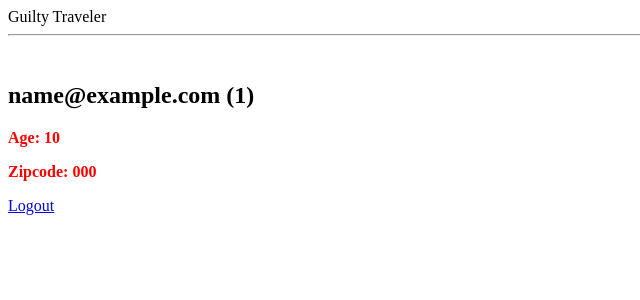
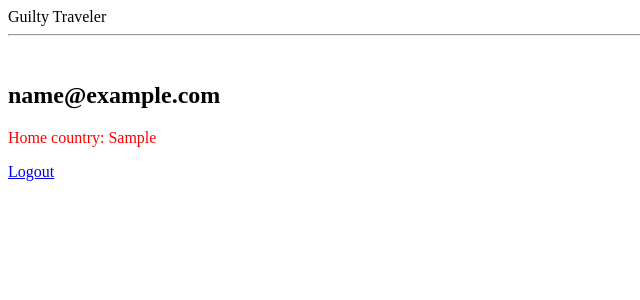
Before and after one commit to stalukda/escape_Trumps_America, a Flask app: page /users/1 in a window 1280 px wide. Shown: the top 300 px of the page, without its empty margins (0-640 px from the left). Run offline with Flask 2, Linux system fonts and the light colour scheme; tables that the repository leaves empty hold one stand-in row (values such as "Sample post").

Commit message:
update country_display w user info for session

```diff
--- a/model.py
+++ b/model.py
@@ -27,11 +27,13 @@ class User(db.Model):
     password = db.Column(db.String(64), nullable=True)
     age = db.Column(db.Integer, nullable=True)
     zipcode = db.Column(db.String(15), nullable=True)
+    home_country = db.Column(db.String(15), nullable=True)
 
     def __repr__(self):
-        return "<User user_id=%s fname=%s lname=%s>" % (self.user_id,
+        return "<User user_id=%s fname=%s lname=%s home_country=%s>" % (self.user_id,
                                                self.fname,
-                                               self.lname)
+                                               self.lname,
+                                               self.home_country)
 
 class Country(db.Model):
     """Countries to display on the website."""
--- a/server.py
+++ b/server.py
@@ -1,7 +1,7 @@
 from jinja2 import StrictUndefined
 from flask import Flask, render_template, request, flash, redirect, session
 from flask_debugtoolbar import DebugToolbarExtension
-from model import connect_to_db, db, User, Country
+from model import connect_to_db, db, User, Country, User_Country
 
 
 app = Flask(__name__)
@@ -9,8 +9,7 @@ app = Flask(__name__)
 # Required to use Flask sessions and the debug toolbar
 app.secret_key = "ABC"
 
-# Normally, if you use an undefined variable in Jinja2, it fails silently.
-# This is horrible. Fix this so that, instead, it raises an error.
+# Raises error if undefined variable in Jinja2
 app.jinja_env.undefined = StrictUndefined
 
 
@@ -32,7 +31,6 @@ def register_form():
 def register_process():
     """Process registration."""
 
-    # Get form variables
     fname = request.form['fname']
     lname = request.form['lname']
     email = request.form["email"]
@@ -64,7 +62,6 @@ def login_form():
 def login_process():
     """Process login."""
 
-    # Get form variables
     email = request.form["email"]
     password = request.form["password"]
 
@@ -139,6 +136,14 @@ def choose_countries():
 def compare_countries():
     """Compare the 3-5 chosen countries"""
 
+    user_id = session.get("user_id")
+
+    if user_id:
+        user = User.query.filter_by(user_id=user_id).first()
+    else:
+        pass
+
+    #find out what country they are from
     nations = request.args.getlist('countries')
     country_info = []
 
@@ -154,9 +159,7 @@ def compare_countries():
         else:
             pass
 
-
-
-    return render_template("country_display.html", country_info=country_info)
+    return render_template("country_display.html", country_info=country_info, user=user)
 
 
 
--- a/templates/register_form.html
+++ b/templates/register_form.html
@@ -23,6 +23,9 @@
     Zipcode:
     <input type="text" name="zipcode"> </br> </br>
 
+    Country:
+    <input type="text" name="home_country"> </br> </br>
+
     <input type="submit" name="submit_button">
 </form>
 
--- a/templates/user.html
+++ b/templates/user.html
@@ -2,10 +2,9 @@
 {% block content %}
 <br>
 <div class="well spaced" style="width:97%">
-  <h2>{{ user.email }} ({{ user.user_id }})</h2>
+  <h2>{{ user.email }} </h2>
 
-  <b><p style="color:red">Age: {{ user.age }}</p>
-  <p style="color:red">Zipcode: {{ user.zipcode }}</p></b>
+  <p style="color:red">Home country: {{ user.home_country }}</p></b>
 
 </div>
 
```
Also changed, not shown: seed.py (+12 -20 lines), templates/country_display.html (+8 -3 lines), 1 other file.
